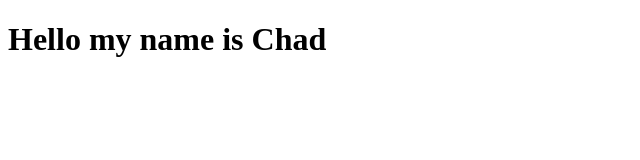
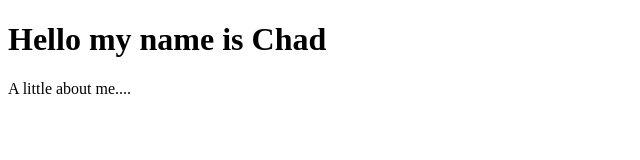
Before and after one commit to Chadm199/day-1, a plain HTML site: page index.html in a window 1280 px wide. Shown: the whole page, without its empty margins (0-640 px from the left). Drawn offline with Linux system fonts and the light colour scheme.

Commit message:
adds bio

```diff
--- a/index.html
+++ b/index.html
@@ -7,6 +7,7 @@
 <body>
     <div>
         <h1>Hello my name is Chad</h1>
+        <p>A little about me....</p>
     </div>
 </body>
 </html>
```
Also changed, not shown: 1 other file.
